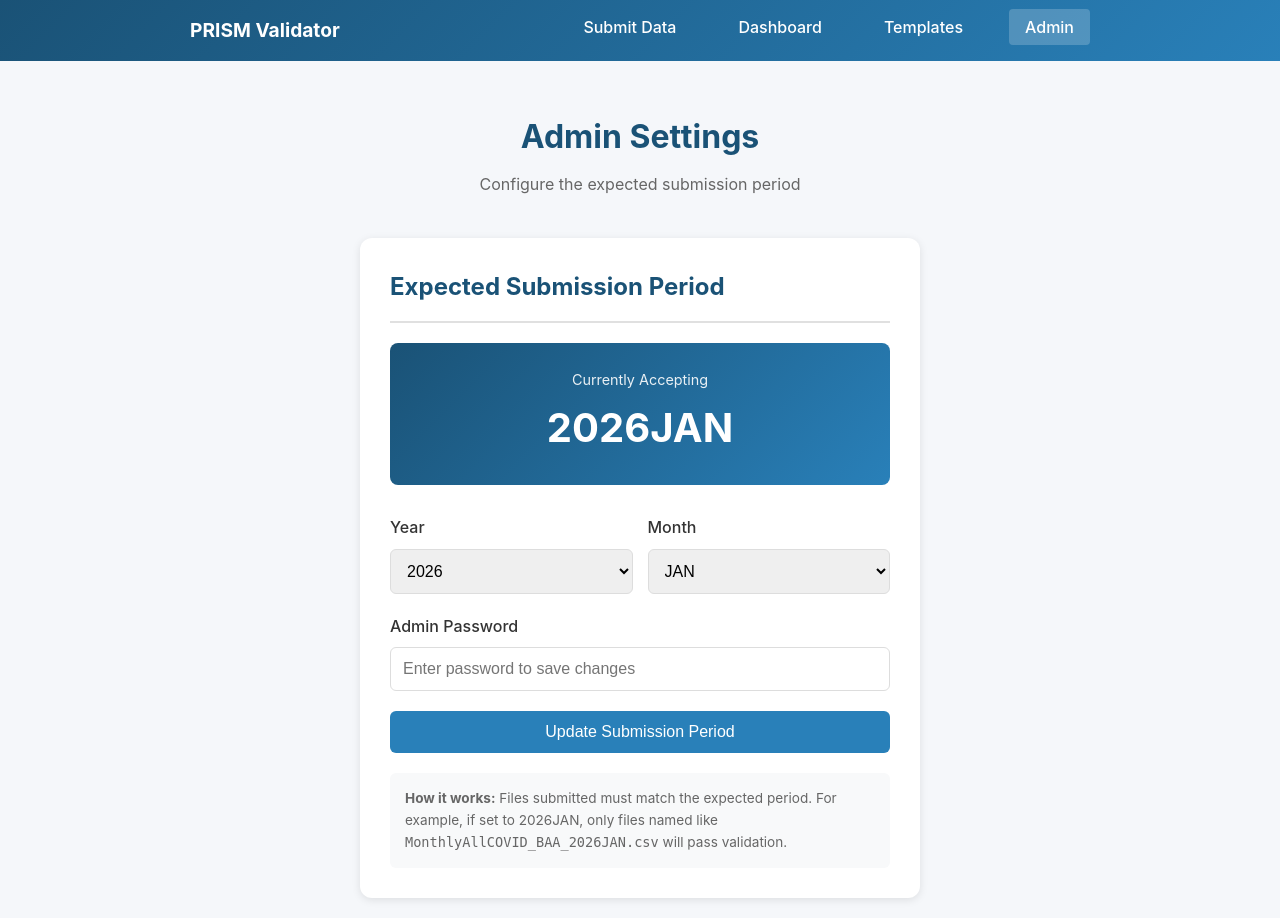
After one commit to baysideshrimping/prism-validator, a Flask app: page /admin in a window 1280 px wide. The commit adds this page. Run offline with Flask 2, Linux system fonts and the light colour scheme.

Commit message:
Add admin page for configuring expected submission period
- Add admin.html template for setting expected year/month
- Add /admin route and /api/config endpoint with password protection
- Validate filenames against configured expected period
- Add Admin link to all navigation menus
- Include test file MonthlyRSV_NCA_2026JAN.csv matching default period

Co-Authored-By: Claude Opus 4.5 <noreply@anthropic.com>

```diff
--- a/app.py
+++ b/app.py
@@ -23,6 +23,29 @@ os.makedirs('data', exist_ok=True)
 
 # Data storage
 DATA_FILE = 'data/submissions.json'
+CONFIG_FILE = 'data/config.json'
+
+# Default expected submission period (can be changed via admin)
+DEFAULT_EXPECTED_YEAR = 2026
+DEFAULT_EXPECTED_MONTH = 'JAN'
+
+def load_config():
+    """Load configuration including expected submission month"""
+    if os.path.exists(CONFIG_FILE):
+        try:
+            with open(CONFIG_FILE, 'r') as f:
+                return json.load(f)
+        except:
+            pass
+    return {
+        'expected_year': DEFAULT_EXPECTED_YEAR,
+        'expected_month': DEFAULT_EXPECTED_MONTH
+    }
+
+def save_config(config):
+    """Save configuration"""
+    with open(CONFIG_FILE, 'w') as f:
+        json.dump(config, f, indent=2)
 
 # =============================================================================
 # TEMPLATE DEFINITIONS
@@ -271,6 +294,15 @@ def validate_filename(filename, result, df):
         result.add_error(0, 'filename',
             f'Invalid month in filename: {month}. Expected one of: {", ".join(FILENAME_MONTHS)}')
         return
+
+    # Check against expected submission period
+    config = load_config()
+    expected_year = config.get('expected_year', DEFAULT_EXPECTED_YEAR)
+    expected_month = config.get('expected_month', DEFAULT_EXPECTED_MONTH)
+
+    if year != str(expected_year) or month != expected_month:
+        result.add_error(0, 'filename',
+            f'Submission period mismatch. Expected {expected_year}{expected_month}, got {year}{month}')
 
     # Check if file contains data for the month specified in filename
     if 'Month' in df.columns:
@@ -847,7 +879,41 @@ def api_clear():
 @app.route('/templates')
 def templates_page():
     """Page to download blank templates"""
-    return render_template('templates_download.html')
+    config = load_config()
+    return render_template('templates_download.html', config=config)
+
+@app.route('/admin')
+def admin_page():
+    """Admin page to configure expected submission period"""
+    config = load_config()
+    return render_template('admin.html', config=config, months=FILENAME_MONTHS)
+
+@app.route('/api/config', methods=['POST'])
+def update_config():
+    """Update expected submission period"""
+    data = request.get_json() or {}
+    password = data.get('password', '')
+
+    if password != 'prism2024':
+        return jsonify({'error': 'Incorrect password'}), 401
+
+    config = load_config()
+
+    if 'expected_year' in data:
+        try:
+            config['expected_year'] = int(data['expected_year'])
+        except:
+            return jsonify({'error': 'Invalid year'}), 400
+
+    if 'expected_month' in data:
+        month = data['expected_month'].upper()
+        if month in FILENAME_MONTHS:
+            config['expected_month'] = month
+        else:
+            return jsonify({'error': 'Invalid month'}), 400
+
+    save_config(config)
+    return jsonify({'success': True, 'config': config})
 
 @app.route('/download/<template_type>')
 def download_template(template_type):
--- /dev/null
+++ b/templates/admin.html
@@ -0,0 +1,291 @@
+<!DOCTYPE html>
+<html lang="en">
+<head>
+    <meta charset="UTF-8">
+    <meta name="viewport" content="width=device-width, initial-scale=1.0">
+    <title>Admin - PRISM Validator</title>
+    <style>
+        * {
+            margin: 0;
+            padding: 0;
+            box-sizing: border-box;
+        }
+
+        body {
+            font-family: -apple-system, BlinkMacSystemFont, 'Segoe UI', Roboto, sans-serif;
+            background-color: #f5f7fa;
+            color: #333;
+            line-height: 1.6;
+        }
+
+        nav {
+            background: linear-gradient(135deg, #1a5276 0%, #2980b9 100%);
+            padding: 15px 20px;
+            margin-bottom: 30px;
+        }
+
+        nav ul {
+            list-style: none;
+            display: flex;
+            gap: 30px;
+            max-width: 900px;
+            margin: 0 auto;
+        }
+
+        nav a {
+            color: white;
+            text-decoration: none;
+            font-weight: 500;
+            padding: 8px 16px;
+            border-radius: 4px;
+            transition: background 0.2s;
+        }
+
+        nav a:hover, nav a.active {
+            background: rgba(255,255,255,0.2);
+        }
+
+        .logo {
+            font-size: 1.2rem;
+            font-weight: 700;
+            color: white;
+            margin-right: auto;
+        }
+
+        .container {
+            max-width: 600px;
+            margin: 0 auto;
+            padding: 20px;
+        }
+
+        header {
+            text-align: center;
+            margin-bottom: 40px;
+        }
+
+        header h1 {
+            font-size: 2rem;
+            color: #1a5276;
+            margin-bottom: 10px;
+        }
+
+        header p {
+            color: #666;
+        }
+
+        .config-card {
+            background: white;
+            border-radius: 12px;
+            padding: 30px;
+            box-shadow: 0 2px 8px rgba(0,0,0,0.1);
+        }
+
+        .config-card h2 {
+            color: #1a5276;
+            margin-bottom: 20px;
+            padding-bottom: 15px;
+            border-bottom: 2px solid #e0e0e0;
+        }
+
+        .current-period {
+            background: linear-gradient(135deg, #1a5276 0%, #2980b9 100%);
+            color: white;
+            padding: 25px;
+            border-radius: 8px;
+            text-align: center;
+            margin-bottom: 30px;
+        }
+
+        .current-period .label {
+            font-size: 0.9rem;
+            opacity: 0.9;
+            margin-bottom: 5px;
+        }
+
+        .current-period .value {
+            font-size: 2.5rem;
+            font-weight: 700;
+        }
+
+        .form-group {
+            margin-bottom: 20px;
+        }
+
+        .form-group label {
+            display: block;
+            font-weight: 500;
+            margin-bottom: 8px;
+            color: #333;
+        }
+
+        .form-row {
+            display: flex;
+            gap: 15px;
+        }
+
+        .form-row .form-group {
+            flex: 1;
+        }
+
+        select, input {
+            width: 100%;
+            padding: 12px;
+            border: 1px solid #ddd;
+            border-radius: 6px;
+            font-size: 1rem;
+        }
+
+        select:focus, input:focus {
+            outline: none;
+            border-color: #2980b9;
+        }
+
+        .btn {
+            display: inline-block;
+            background: #2980b9;
+            color: white;
+            padding: 12px 30px;
+            border: none;
+            border-radius: 6px;
+            font-size: 1rem;
+            cursor: pointer;
+            transition: background 0.2s;
+            width: 100%;
+        }
+
+        .btn:hover {
+            background: #1a5276;
+        }
+
+        .alert {
+            padding: 15px;
+            border-radius: 6px;
+            margin-bottom: 20px;
+            display: none;
+        }
+
+        .alert.success {
+            background: #d4edda;
+            color: #155724;
+            border: 1px solid #c3e6cb;
+        }
+
+        .alert.error {
+            background: #f8d7da;
+            color: #721c24;
+            border: 1px solid #f5c6cb;
+        }
+
+        .alert.show {
+            display: block;
+        }
+
+        .info-text {
+            font-size: 0.85rem;
+            color: #666;
+            margin-top: 20px;
+            padding: 15px;
+            background: #f8f9fa;
+            border-radius: 6px;
+        }
+    </style>
+</head>
+<body>
+    <nav>
+        <ul>
+            <li class="logo">PRISM Validator</li>
+            <li><a href="/submit">Submit Data</a></li>
+            <li><a href="/validation">Dashboard</a></li>
+            <li><a href="/templates">Templates</a></li>
+            <li><a href="/admin" class="active">Admin</a></li>
+        </ul>
+    </nav>
+
+    <div class="container">
+        <header>
+            <h1>Admin Settings</h1>
+            <p>Configure the expected submission period</p>
+        </header>
+
+        <div class="config-card">
+            <h2>Expected Submission Period</h2>
+
+            <div class="current-period">
+                <div class="label">Currently Accepting</div>
+                <div class="value" id="currentPeriod">{{ config.expected_year }}{{ config.expected_month }}</div>
+            </div>
+
+            <div id="alertBox" class="alert"></div>
+
+            <form id="configForm">
+                <div class="form-row">
+                    <div class="form-group">
+                        <label for="year">Year</label>
+                        <select id="year" name="year">
+                            {% for y in range(2024, 2031) %}
+                            <option value="{{ y }}" {% if y == config.expected_year %}selected{% endif %}>{{ y }}</option>
+                            {% endfor %}
+                        </select>
+                    </div>
+                    <div class="form-group">
+                        <label for="month">Month</label>
+                        <select id="month" name="month">
+                            {% for m in months %}
+                            <option value="{{ m }}" {% if m == config.expected_month %}selected{% endif %}>{{ m }}</option>
+                            {% endfor %}
+                        </select>
+                    </div>
+                </div>
+
+                <div class="form-group">
+                    <label for="password">Admin Password</label>
+                    <input type="password" id="password" placeholder="Enter password to save changes">
+                </div>
+
+                <button type="submit" class="btn">Update Submission Period</button>
+            </form>
+
+            <div class="info-text">
+                <strong>How it works:</strong> Files submitted must match the expected period. For example, if set to 2026JAN, only files named like <code>MonthlyAllCOVID_BAA_2026JAN.csv</code> will pass validation.
+            </div>
+        </div>
+    </div>
+
+    <script>
+        document.getElementById('configForm').addEventListener('submit', function(e) {
+            e.preventDefault();
+
+            const year = document.getElementById('year').value;
+            const month = document.getElementById('month').value;
+            const password = document.getElementById('password').value;
+            const alertBox = document.getElementById('alertBox');
+
+            fetch('/api/config', {
+                method: 'POST',
+                headers: { 'Content-Type': 'application/json' },
+                body: JSON.stringify({
+                    expected_year: year,
+                    expected_month: month,
+                    password: password
+                })
+            })
+            .then(r => r.json())
+            .then(data => {
+                if (data.error) {
+                    alertBox.className = 'alert error show';
+                    alertBox.textContent = data.error;
+                } else {
+                    alertBox.className = 'alert success show';
+                    alertBox.textContent = 'Submission period updated successfully!';
+                    document.getElementById('currentPeriod').textContent = year + month;
+                    document.getElementById('password').value = '';
+                }
+            })
+            .catch(err => {
+                alertBox.className = 'alert error show';
+                alertBox.textContent = 'Error updating configuration';
+            });
+        });
+    </script>
+</body>
+</html>
--- a/templates/submit.html
+++ b/templates/submit.html
@@ -290,6 +290,7 @@
             <li><a href="/submit" class="active">Submit Data</a></li>
             <li><a href="/validation">Dashboard</a></li>
             <li><a href="/templates">Templates</a></li>
+            <li><a href="/admin">Admin</a></li>
         </ul>
     </nav>
 
--- a/templates/templates_download.html
+++ b/templates/templates_download.html
@@ -239,6 +239,7 @@
             <li><a href="/submit">Submit Data</a></li>
             <li><a href="/validation">Dashboard</a></li>
             <li><a href="/templates" class="active">Templates</a></li>
+            <li><a href="/admin">Admin</a></li>
         </ul>
     </nav>
 
--- a/templates/validation_dashboard.html
+++ b/templates/validation_dashboard.html
@@ -309,6 +309,7 @@
             <li><a href="/submit">Submit Data</a></li>
             <li><a href="/validation" class="active">Dashboard</a></li>
             <li><a href="/templates">Templates</a></li>
+            <li><a href="/admin">Admin</a></li>
         </ul>
     </nav>
 
--- a/templates/validation_detail.html
+++ b/templates/validation_detail.html
@@ -236,6 +236,7 @@
             <li><a href="/submit">Submit Data</a></li>
             <li><a href="/validation">Dashboard</a></li>
             <li><a href="/templates">Templates</a></li>
+            <li><a href="/admin">Admin</a></li>
         </ul>
     </nav>
 
```
Also changed, not shown: upload_ready/MonthlyRSV_NCA_2026JAN.csv (added, +13 -0 lines).
